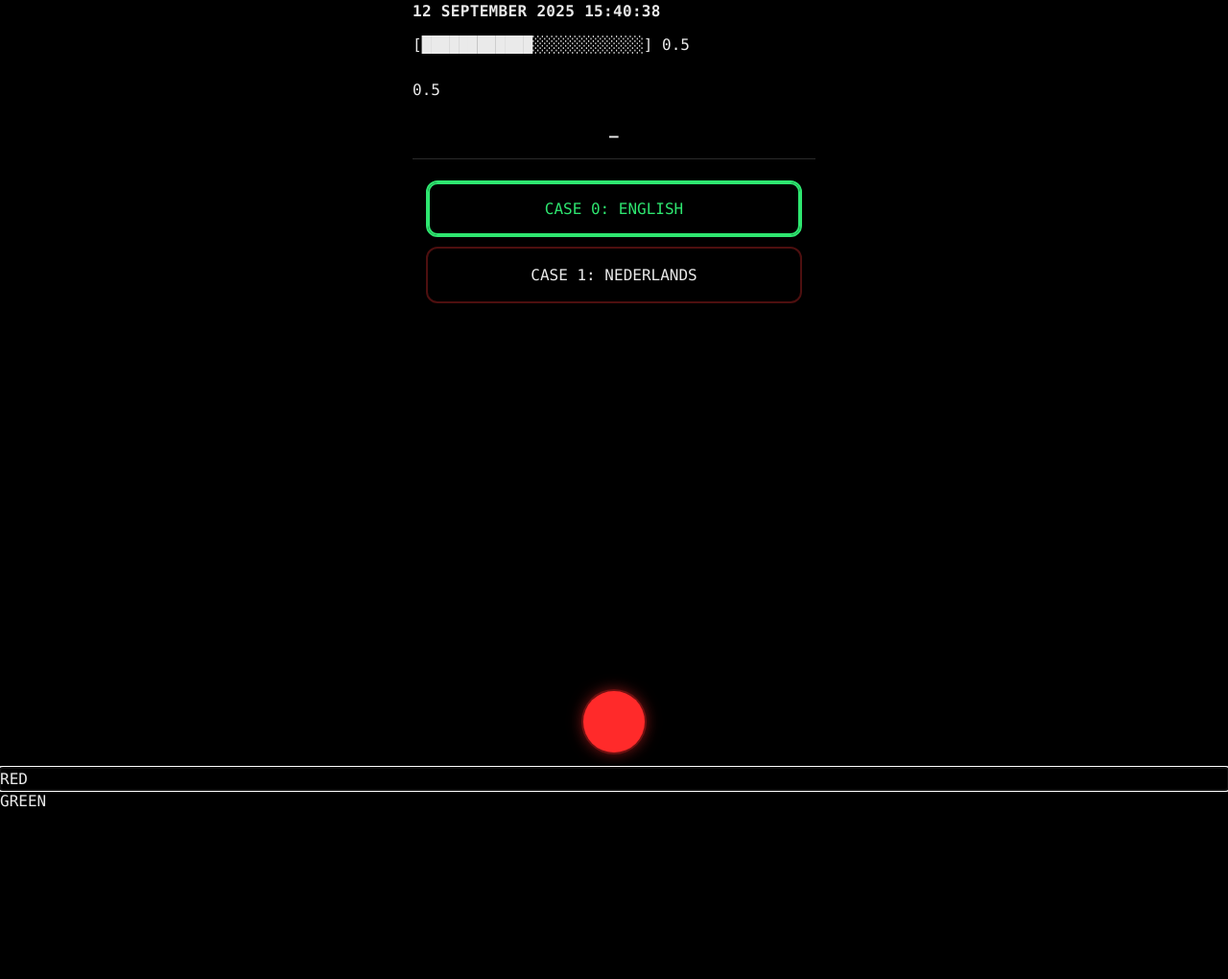
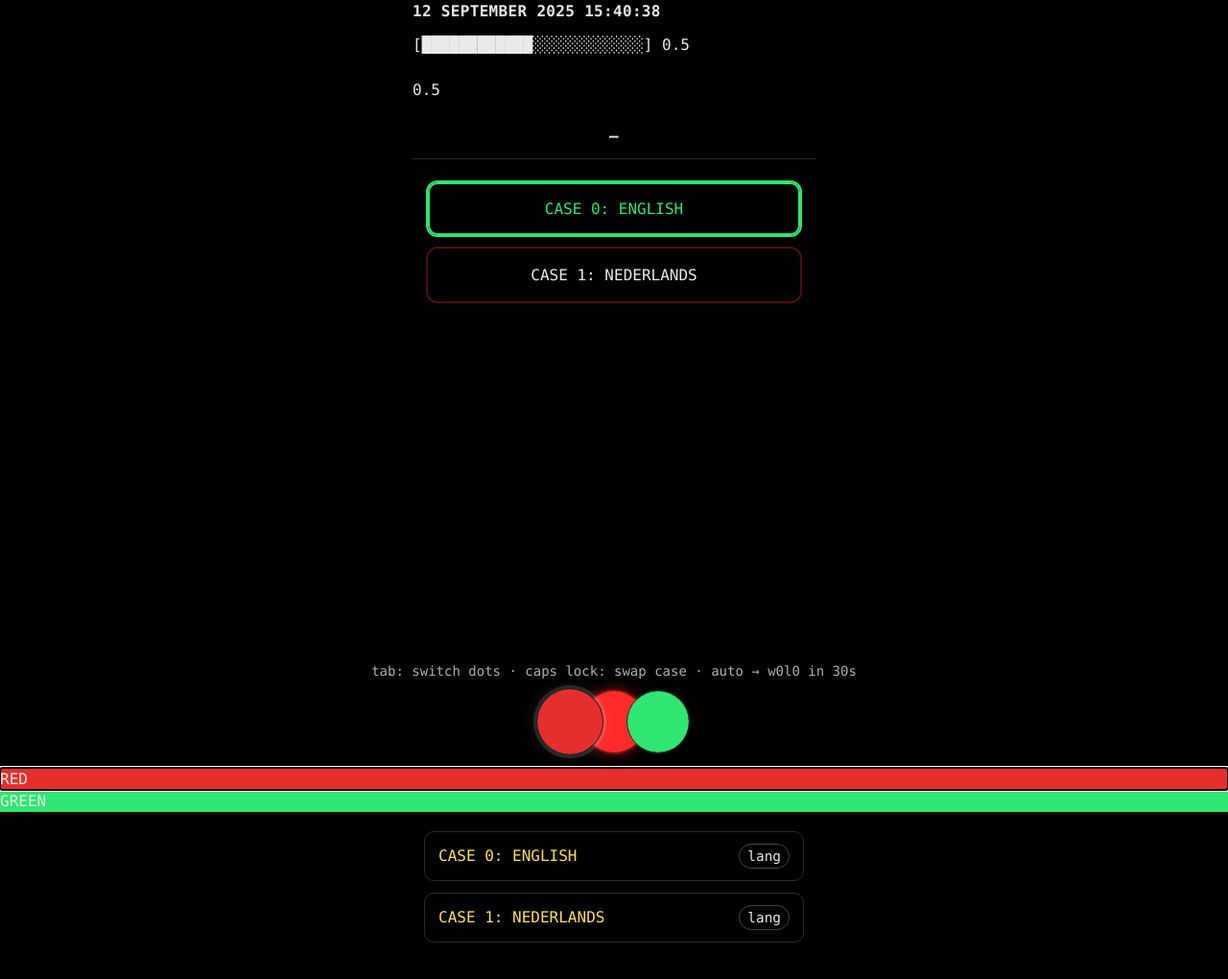
Before and after one commit to meneer-van-informatica/the101game, a plain HTML site: page httpdocs/index.html in a window 1280 px wide. Shown: the whole page at 96% size. Before the commit the page ends 846 px from the top, so only its background shows below. Drawn offline with Linux system fonts and the light colour scheme.

Commit message:
feat(index): dots (tab tik/tok) + case blocks (caps lock bass) + 30s auto→/w0l0

```diff
--- a/httpdocs/index.html
+++ b/httpdocs/index.html
@@ -445,5 +445,148 @@
   window._toggleCase = toggleCase;
 })();
 </script>
+<!-- DOTS+CASES v1 START -->
+<style>
+  /* dots bottom bar */
+  .dots-bar{
+    position:fixed; left:50%; transform:translateX(-50%);
+    bottom:calc(env(safe-area-inset-bottom) + 16px);
+    display:flex; gap:28px; align-items:center; z-index:9999;
+    pointer-events:auto;
+  }
+  .dot{
+    width:64px; height:64px; border-radius:50%;
+    box-shadow:0 0 0 2px rgba(255,255,255,.08);
+    outline:1px solid #222; cursor:pointer; user-select:none;
+    transform:translateZ(0) scale(1); transition:transform .12s ease, box-shadow .12s ease;
+  }
+  #dot-red{  background:#e62e2e; }     /* red = english */
+  #dot-green{background:#2ee670;}     /* green = nederlands */
+  .dot.sel{ transform:scale(1.06); box-shadow:0 0 0 4px rgba(255,255,255,.12), 0 0 18px rgba(255,255,255,.12); }
+
+  .dots-label{
+    position:fixed; left:50%; transform:translateX(-50%); opacity:.75;
+    bottom:calc(env(safe-area-inset-bottom) + 92px);
+    font:14px/1.2 ui-monospace,consolas,monospace;
+  }
+
+  /* case blocks (black/yellow) */
+  .cases{
+    width:min(100vw,420px); margin:20px auto 120px auto; display:grid; gap:12px;
+    padding:0 12px;
+  }
+  .caseblk{
+    background:#000; color:#ffde59; border:1px solid #2a2a2a; border-radius:10px;
+    padding:12px 14px; font:16px/1.4 ui-monospace,consolas,monospace;
+    display:flex; align-items:center; justify-content:space-between;
+  }
+  .badge{ font-size:.9rem; padding:.12rem .5rem; border:1px solid #444; border-radius:999px; color:#eaeaea }
+  .pulse{ animation:pulse .22s ease-out 1; }
+  @keyframes pulse{ 0%{transform:scale(.98)} 100%{transform:scale(1)} }
+</style>
+
+<!-- CASE blocks -->
+<div class="cases" id="cases">
+  <div class="caseblk">
+    <span class="case" id="case0">CASE 0: ENGLISH</span>
+    <span class="badge">lang</span>
+  </div>
+  <div class="caseblk">
+    <span class="case" id="case1">case 1: nederlands</span>
+    <span class="badge">lang</span>
+  </div>
+</div>
+
+<!-- DOTS bottom -->
+<div class="dots-bar" aria-label="language dots">
+  <div id="dot-red"   class="dot sel"   role="button" aria-selected="true"  title="english (red) – TIK"></div>
+  <div id="dot-green" class="dot"       role="button" aria-selected="false" title="nederlands (green) – TOK"></div>
+</div>
+<div class="dots-label">tab: switch dots · caps lock: swap case · auto → w0l0 in 30s</div>
+
+<script>
+let ac, pre, comp, master;
+function initAudio(){
+  if (ac) return;
+  const C = window.AudioContext || window.webkitAudioContext;
+  if (!C) return;
+  ac = new C();
+  pre = ac.createGain(); pre.gain.value = 3.5;
+  comp = ac.createDynamicsCompressor();
+  comp.threshold.value=-24; comp.knee.value=12; comp.ratio.value=12; comp.attack.value=0.003; comp.release.value=0.20;
+  master = ac.createGain(); master.gain.value = 0.22;
+  pre.connect(comp); comp.connect(master); master.connect(ac.destination);
+}
+async function prime(){ try{ initAudio(); if(ac && ac.state==='suspended') await ac.resume(); }catch(_){ } }
+function tone(f,t,d,type='sine',g=0.9){
+  if(!ac) return;
+  const o=ac.createOscillator(), a=ac.createGain();
+  o.type=type; o.frequency.setValueAtTime(f,t);
+  a.gain.setValueAtTime(0,t);
+  a.gain.linearRampToValueAtTime(g,t+0.01);
+  a.gain.exponentialRampToValueAtTime(0.0001,t+d);
+  o.connect(a); a.connect(pre);
+  o.start(t); o.stop(t+d+0.02);
+}
+function tik(){ const t=ac.currentTime+0.01; tone(1500,t,0.06,'square',0.8); }
+function tok(){ const t=ac.currentTime+0.01; tone( 900,t,0.07,'square',0.8); }
+function bass(){
+  if(!ac) return;
+  const t=ac.currentTime+0.01, o=ac.createOscillator(), g=ac.createGain();
+  o.type='sine'; o.frequency.setValueAtTime(120,t); o.frequency.exponentialRampToValueAtTime(55,t+0.12);
+  g.gain.setValueAtTime(0,t); g.gain.linearRampToValueAtTime(1.0,t+0.008); g.gain.exponentialRampToValueAtTime(0.0001,t+0.18);
+  o.connect(g); g.connect(pre); o.start(t); o.stop(t+0.22);
+}
+
+/* dots */
+const red   = document.getElementById('dot-red');
+const green = document.getElementById('dot-green');
+let dotSel = 'red';
+function selectDot(which){
+  dotSel = which;
+  red.classList.toggle('sel',   which==='red');
+  green.classList.toggle('sel', which==='green');
+  red.setAttribute('aria-selected',   which==='red'?'true':'false');
+  green.setAttribute('aria-selected', which==='green'?'true':'false');
+  prime().then(()=>{ if(!ac) return; which==='red' ? tik() : tok(); });
+}
+red.addEventListener('click',  ()=>selectDot('red'));
+green.addEventListener('click',()=>selectDot('green'));
+window.addEventListener('keydown',(e)=>{ if(e.key==='Tab'){ e.preventDefault(); e.stopPropagation(); selectDot(dotSel==='red'?'green':'red'); } }, {capture:true});
+
+/* cases + caps lock */
+function setLang(lang){
+  try{ localStorage.setItem('site_lang', lang); }catch(_){}
+  const upper = (lang==='en');
+  document.querySelectorAll('.case').forEach(el=>{
+    const t = el.textContent || '';
+    el.textContent = upper ? t.toUpperCase() : t.toLowerCase();
+    el.closest('.caseblk')?.classList.add('pulse');
+    setTimeout(()=>el.closest('.caseblk')?.classList.remove('pulse'), 220);
+  });
+}
+function toggleCase(){
+  const cur = localStorage.getItem('site_lang') || 'en';
+  const next = (cur==='en') ? 'nl' : 'en';
+  setLang(next);
+  prime().then(()=>{ if(!ac) return; bass(); });
+}
+document.getElementById('case0').addEventListener('click', ()=>setLang('en'));
+document.getElementById('case1').addEventListener('click', ()=>setLang('nl'));
+window.addEventListener('keydown',(e)=>{ if(e.key==='CapsLock'){ e.preventDefault(); e.stopPropagation(); toggleCase(); } }, {capture:true});
+
+/* init + audio prime gesture */
+(function init(){
+  const L = localStorage.getItem('site_lang') || 'en';
+  setLang(L);
+  selectDot(L==='en' ? 'red' : 'green');
+})();
+window.addEventListener('pointerdown', ()=>prime(), {once:true, capture:true});
+window.addEventListener('keydown',     ()=>prime(), {once:true, capture:true});
+
+/* auto route after 30s using chosen lang */
+setTimeout(()=>{ location.assign('/w0l0.html'); }, 30000);
+</script>
+<!-- DOTS+CASES v1 END -->
 </body>
 </html>
```
